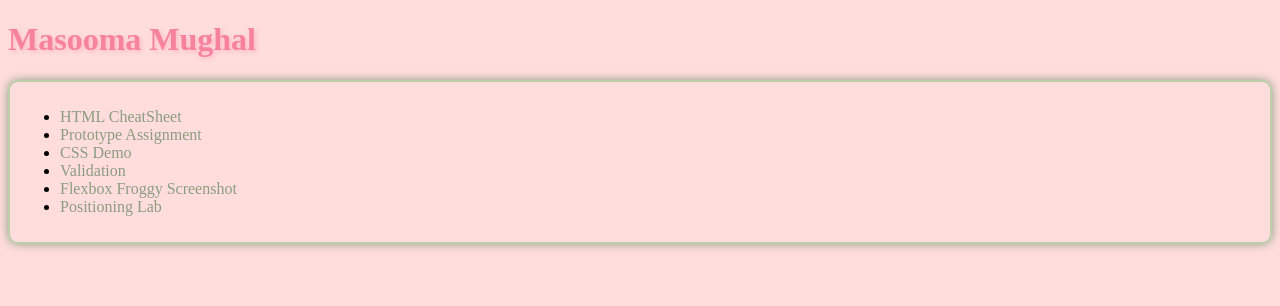
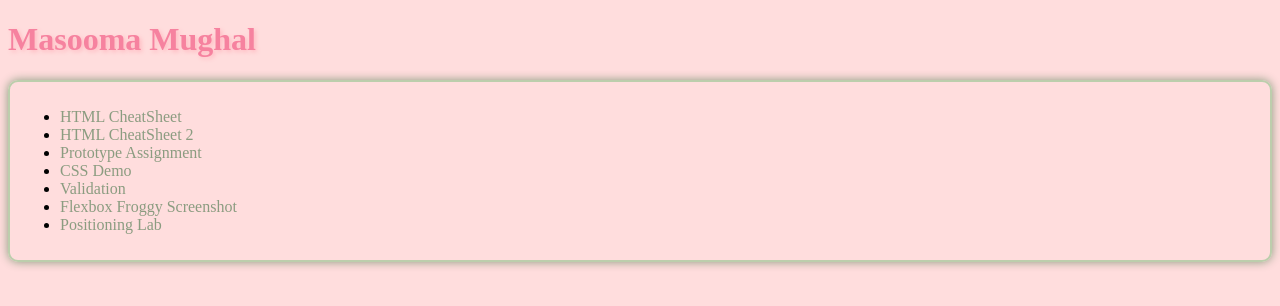
Before and after one commit to soomamrm/it-garnet, a plain HTML site: page index.html in a window 1280 px wide. Drawn offline with Linux system fonts and the light colour scheme.

Commit message:
updated cheatsheet2

```diff
--- a/index.html
+++ b/index.html
@@ -18,6 +18,7 @@
     <nav class="primary">
       <ul>
         <li><a href="cheatsheet/index.html">HTML CheatSheet</a></li>
+        <li><a href="cheatsheet2/index.html">HTML CheatSheet 2</a></li>
         <li><a href="prototype/index.html">Prototype Assignment</a></li>
         <li><a href="css-demo/index.html">CSS Demo</a></li>
         <li><a href="validation/index.html">Validation</a></li>
```
Also changed, not shown: cheatsheet2/index.html (+2 -1 lines).
